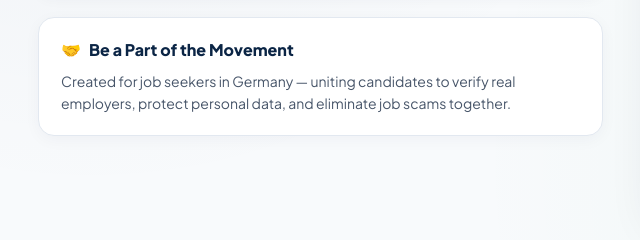
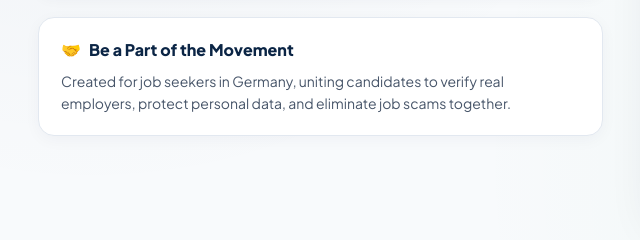
Before and after one commit to abinkprakash001/StellenPrufer, a browser extension: page public/register.html in a window 1280 px wide. Shown: the part 514-754 px from the top of the page, 62-702 px from the left. Drawn offline with Linux system fonts and the light colour scheme.

Commit message:
Remove em-dash from community movement copy

```diff
--- a/public/register.html
+++ b/public/register.html
@@ -46,7 +46,7 @@
                     <span>Be a Part of the Movement</span>
                 </div>
                 <p>
-                    Created for job seekers in Germany — uniting candidates to verify real employers, protect personal data, and eliminate job scams together.
+                    Created for job seekers in Germany, uniting candidates to verify real employers, protect personal data, and eliminate job scams together.
                 </p>
             </div>
         </div>
```
Also changed, not shown: frontend/login.html (+1 -1 lines), frontend/register.html (+1 -1 lines), public/login.html (+1 -1 lines).
